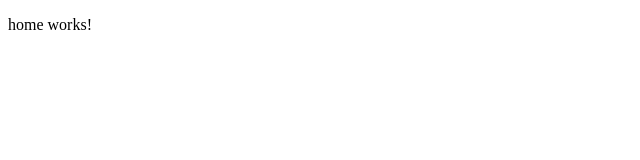
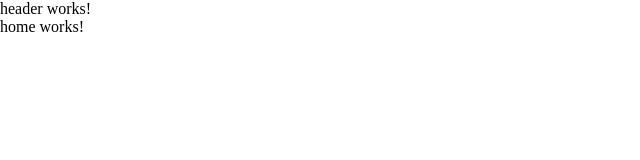
Before and after one commit to Jet-Lu/angular, an Angular app: page /#/home in a window 1280 px wide. Shown: the top 160 px of the page, without its empty margins (0-640 px from the left). Built offline with nearby package versions, Linux system fonts and the light colour scheme.

Commit message:
搭建header公共组件

```diff
--- a/src/app/app.module.ts
+++ b/src/app/app.module.ts
@@ -6,12 +6,13 @@ import { AppRoutingModule } from './app.routes';
 import { NavComponent } from './layout/nav/nav.component';
 import { HeaderComponent } from './layout/header/header.component';
 import { FooterComponent } from './layout/footer/footer.component';
-
+import { LayoutComponent } from './layout/layout.component';
 
 @NgModule({
   declarations: [
     AppComponent,
     HomeComponent,
+    LayoutComponent,
     NavComponent,
     HeaderComponent,
     FooterComponent
--- /dev/null
+++ b/src/app/layout/layout.component.html
@@ -0,0 +1,2 @@
+<app-header></app-header>
+<router-outlet></router-outlet>
--- /dev/null
+++ b/src/app/layout/layout.component.ts
@@ -0,0 +1,17 @@
+import { OnInit, Component } from '@angular/core';
+
+@Component({
+  selector: 'app-layout',
+  templateUrl: 'layout.component.html',
+  styleUrls: ['layout.component.less']
+})
+
+export class LayoutComponent implements OnInit {
+
+  constructor() { }
+
+  ngOnInit() {
+
+  }
+
+}
--- /dev/null
+++ b/src/app/style.less
@@ -0,0 +1,3 @@
+@import './styles/reset.less';
+@import './styles/form.less';
+@import './styles/common.less';
--- /dev/null
+++ b/src/app/styles/common.less
@@ -0,0 +1,3 @@
+body {
+  background:#fff;
+}
--- a/src/styles.css
+++ /dev/null
@@ -1 +0,0 @@
-/* You can add global styles to this file, and also import other style files */
```
Also changed, not shown: src/app/app.routes.ts (+7 -0 lines), .angular-cli.json, src/app/app.component.css (deleted), src/app/layout/layout.component.less (added).
